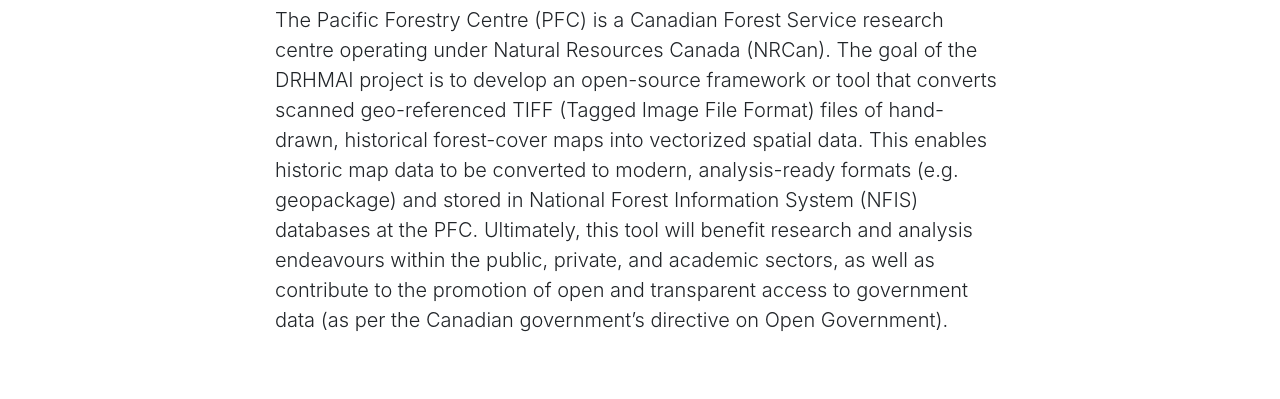
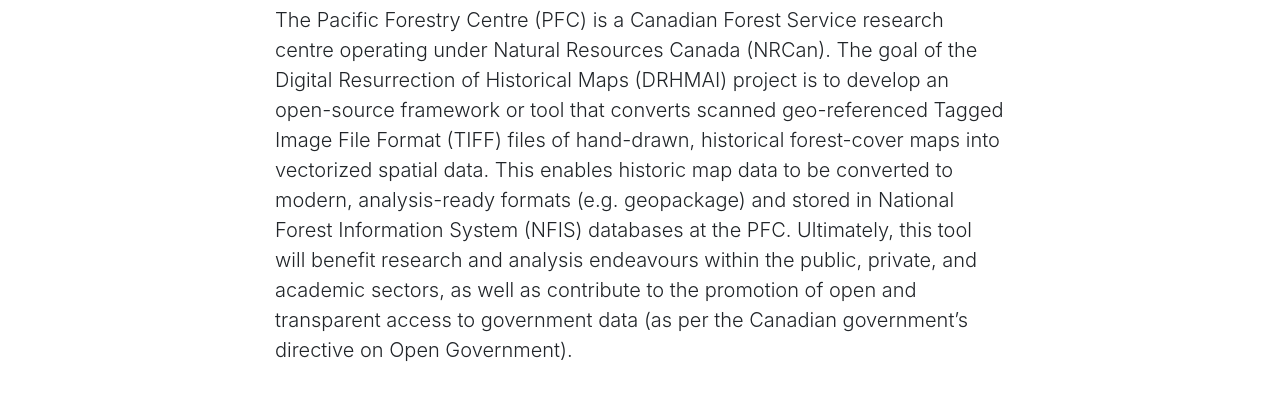
Before and after one commit to teamfourtrees/eportfolio, a website with bundled scripts: page index.html in a window 1280 px wide. Shown: the part 549-948 px from the top of the page. Built offline with nearby package versions, Linux system fonts and the light colour scheme.

Commit message:
fixed accidental overwrite on about section

```diff
--- a/index.html
+++ b/index.html
@@ -67,7 +67,7 @@
       <div class="row">
         <div class="col-lg-8 mx-auto">
           <h2>About this project</h2>
-          <p class="lead">The Pacific Forestry Centre (PFC) is a Canadian Forest Service research centre operating under Natural Resources Canada (NRCan). The goal of the DRHMAI project is to develop an open-source framework or tool that converts scanned geo-referenced TIFF (Tagged Image File Format) files of hand-drawn, historical forest-cover maps into vectorized spatial data. This enables historic map data to be converted to modern, analysis-ready formats (e.g. geopackage) and stored in National Forest Information System (NFIS) databases at the PFC. Ultimately, this tool will benefit research and analysis endeavours within the public, private, and academic sectors, as well as contribute to the promotion of open and transparent access to government data (as per the Canadian government’s directive on Open Government).</p>
+          <p class="lead">The Pacific Forestry Centre (PFC) is a Canadian Forest Service research centre operating under Natural Resources Canada (NRCan). The goal of the Digital Resurrection of Historical Maps (DRHMAI) project is to develop an open-source framework or tool that converts scanned geo-referenced Tagged Image File Format (TIFF) files of hand-drawn, historical forest-cover maps into vectorized spatial data. This enables historic map data to be converted to modern, analysis-ready formats (e.g. geopackage) and stored in National Forest Information System (NFIS) databases at the PFC. Ultimately, this tool will benefit research and analysis endeavours within the public, private, and academic sectors, as well as contribute to the promotion of open and transparent access to government data (as per the Canadian government’s directive on Open Government).</p>
         </div>
       </div>
     </div>
```
